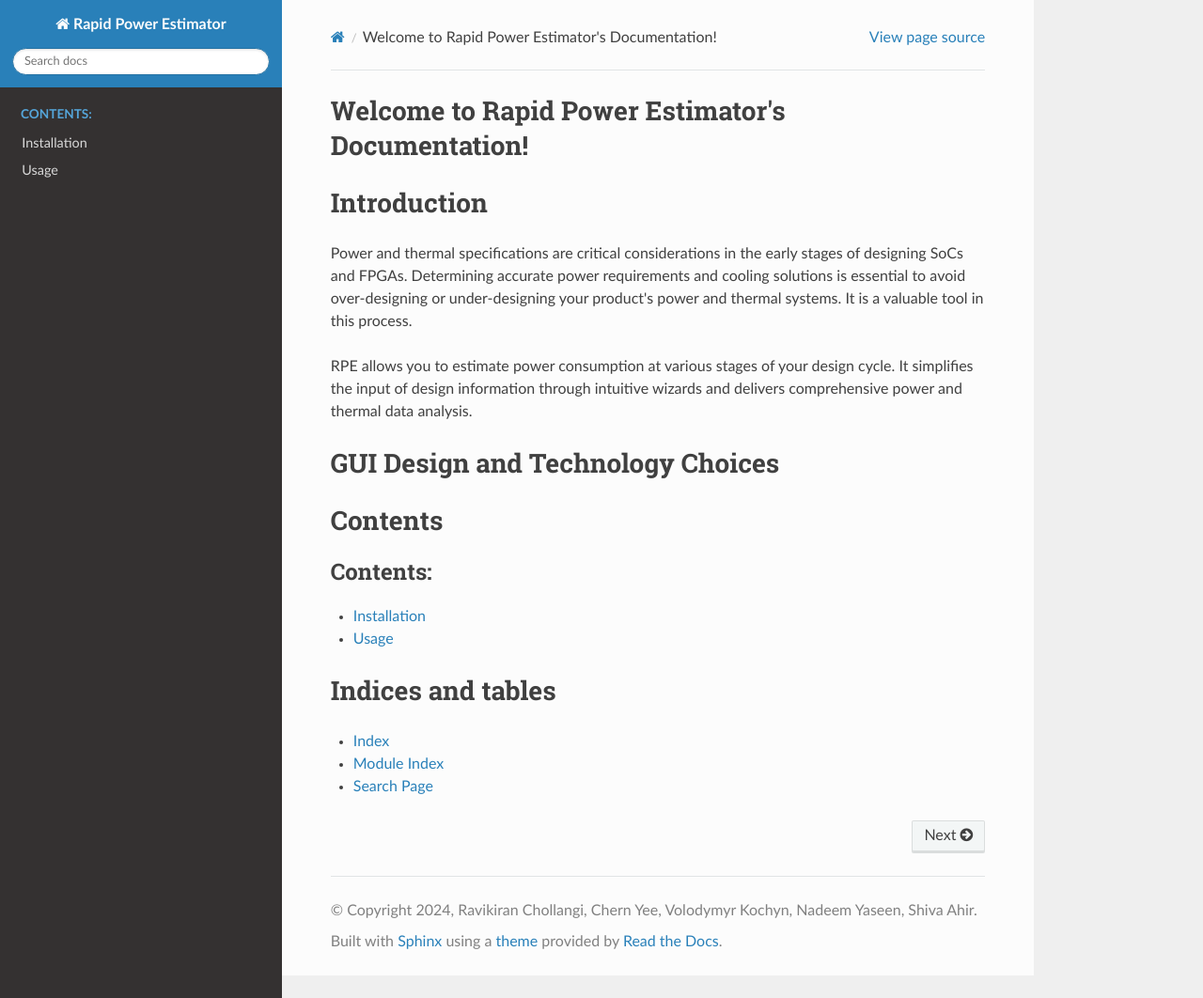
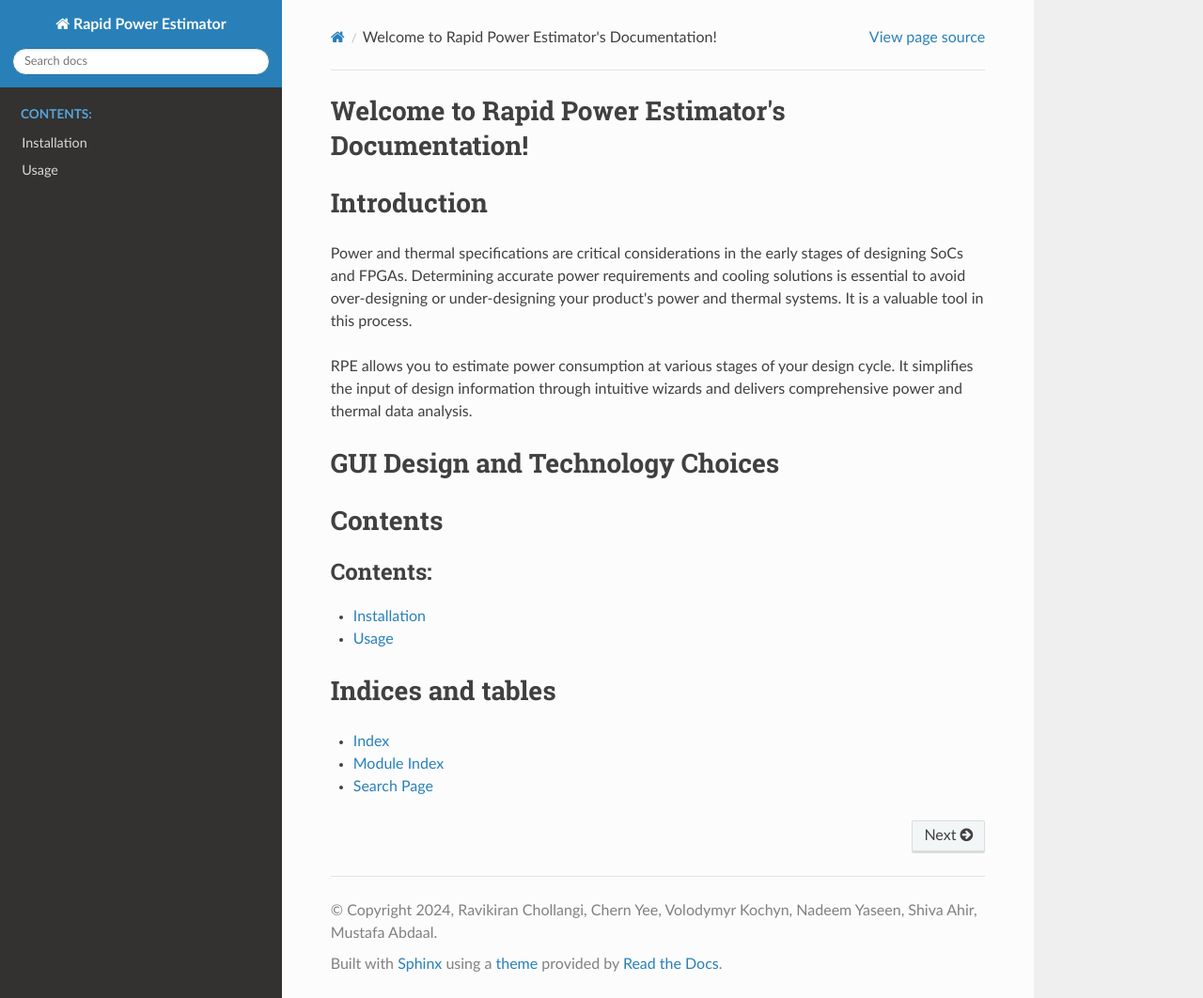
Before and after one commit to os-fpga/rapid_power_estimator, a Sphinx documentation site: the page built from docs/source/index.rst, in a window 1280 px wide and 1062 px high. Shown: the whole window at 94% size. Built offline with Sphinx 7.4.7 and the Read the Docs theme 3.1.0, drawn with Linux system fonts in a browser that asks for light colours; pages that are not in the unit, such as notebooks, are missing from menus.

Commit message:
modified conf.py file

```diff
--- a/docs/source/conf.py
+++ b/docs/source/conf.py
@@ -7,8 +7,8 @@
 # https://www.sphinx-doc.org/en/master/usage/configuration.html#project-information
 
 project = 'Rapid Power Estimator'
-copyright = '2024, Ravikiran Chollangi, Chern Yee, Volodymyr Kochyn, Nadeem Yaseen, Shiva Ahir'
-author = 'Ravikiran Chollangi, Chern Yee, Volodymyr Kochyn, Nadeem Yaseen, Shiva Ahir'
+copyright = '2024, Ravikiran Chollangi, Chern Yee, Volodymyr Kochyn, Nadeem Yaseen, Shiva Ahir, Mustafa Abdaal'
+author = 'Ravikiran Chollangi, Chern Yee, Volodymyr Kochyn, Nadeem Yaseen, Shiva Ahir, Mustafa Abdaal'
 release = '0.0.0'
 
 # -- General configuration ---------------------------------------------------
```
